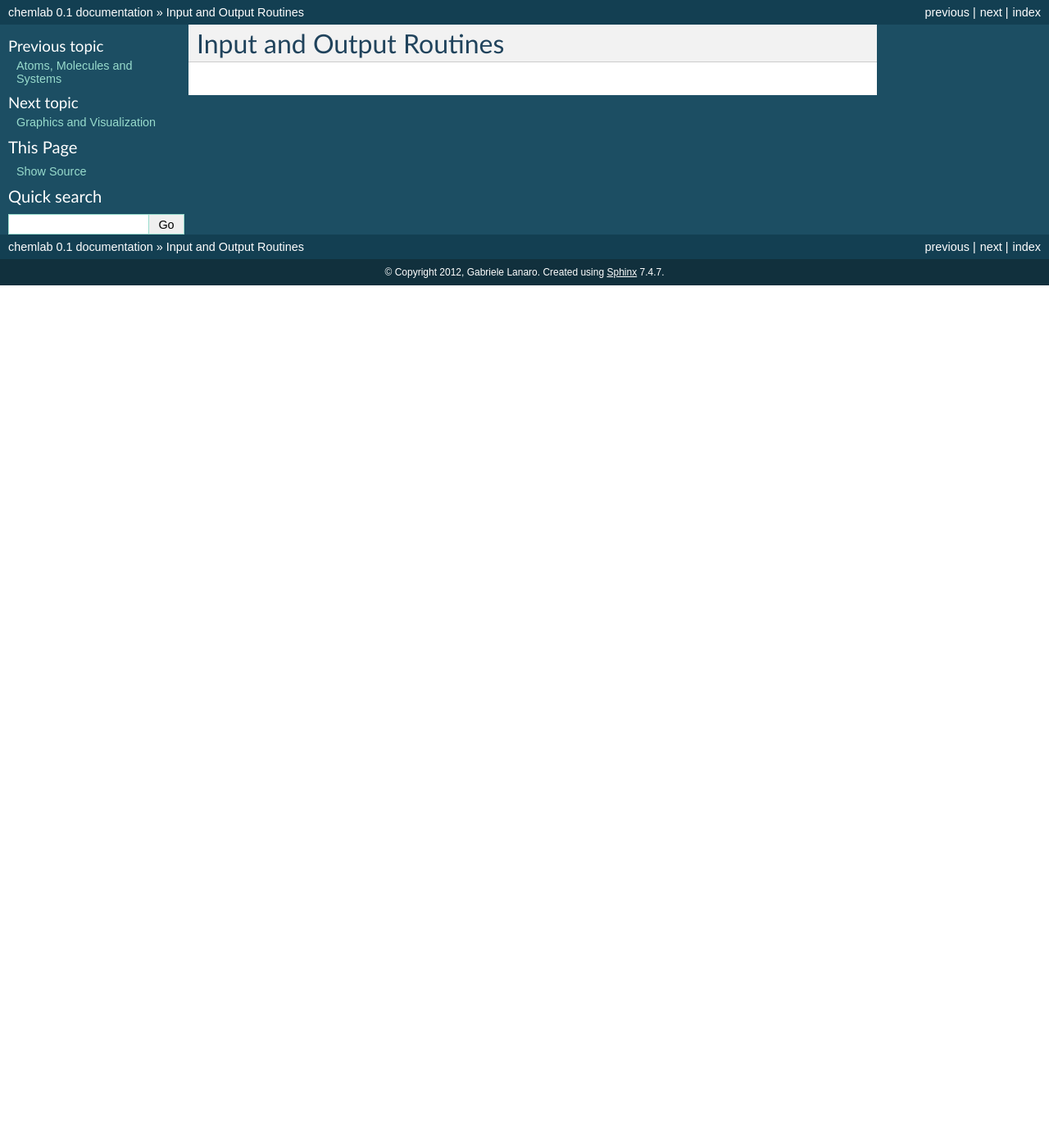
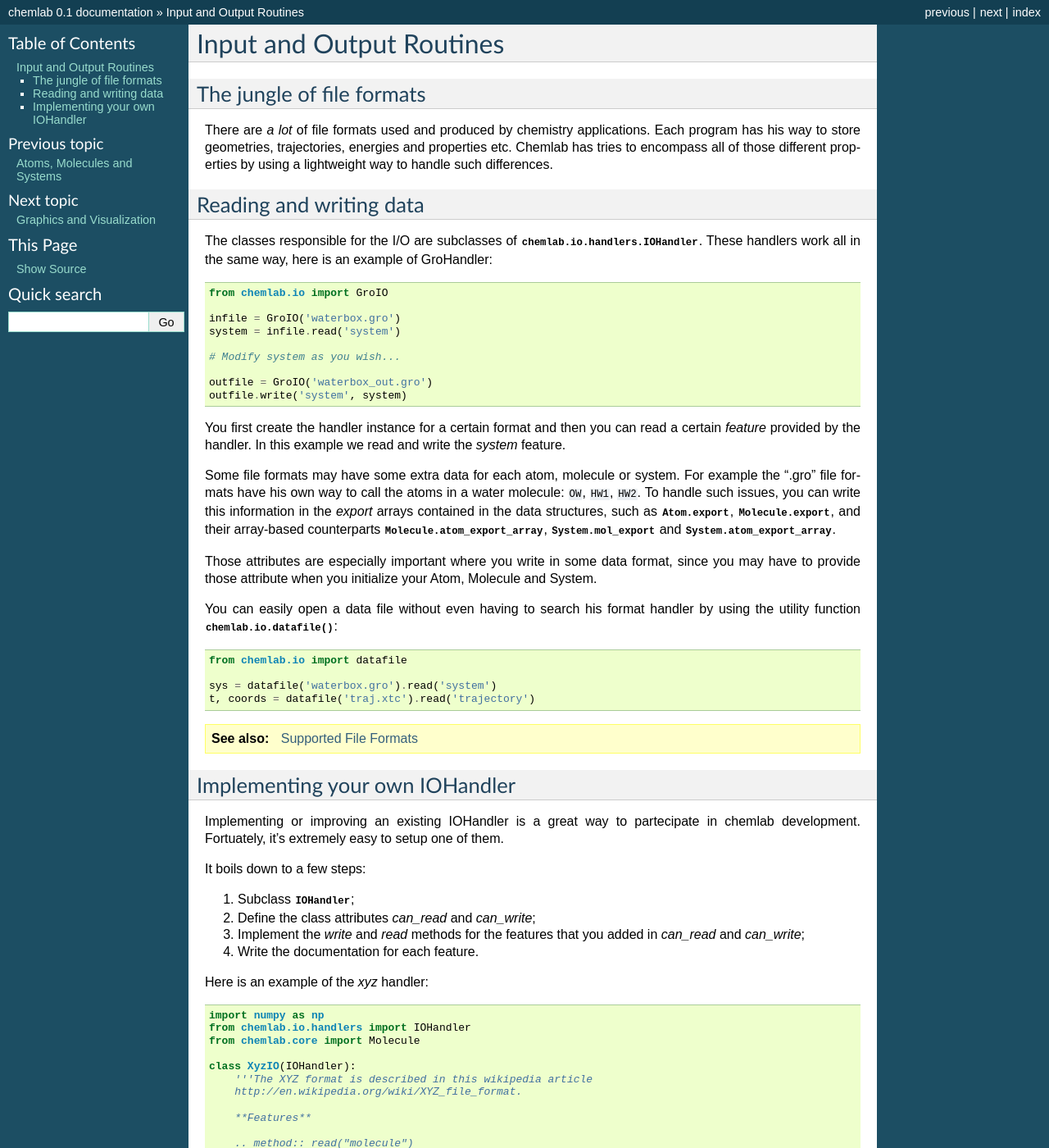
Before and after one commit to chemlab/chemlab, a Sphinx documentation site: the page built from docs/io.rst, in a window 1280 px wide and 1400 px high. Shown: the whole window at 82% size. Built offline with Sphinx 7.4.7, drawn with Linux system fonts in a browser that asks for light colours; formulas are drawn with MathJax 3; some of the changed text lies outside the part shown.

Commit message:
Added io reference documentation closes #54

```diff
--- a/docs/io.rst
+++ b/docs/io.rst
@@ -1,3 +1,149 @@
 =========================
 Input and Output Routines
 =========================
+
+The jungle of file formats
+--------------------------
+
+There are *a lot* of file formats used and produced by chemistry
+applications. Each program has his way to store geometries,
+trajectories, energies and properties etc. Chemlab has tries to
+encompass all of those different properties by using a lightweight
+way to handle such differences.
+
+Reading and writing data
+------------------------
+
+The classes responsible for the I/O are subclasses of
+:py:class:`chemlab.io.handlers.IOHandler`. These handlers work all in the same
+way, here is an example of GroHandler::
+
+  from chemlab.io import GroIO
+
+  infile = GroIO('waterbox.gro')
+  system = infile.read('system')
+
+  # Modify system as you wish...
+
+  outfile = GroIO('waterbox_out.gro')
+  outfile.write('system', system)
+
+You first create the handler instance for a certain format and then
+you can read a certain *feature* provided by the handler. In this example
+we read and write the *system* feature.
+
+Some file formats may have some extra data for each atom, molecule or
+system. For example the ".gro" file formats have his own way to call
+the atoms in a water molecule: ``OW``, ``HW1``, ``HW2``. To handle
+such issues, you can write this information in the *export* arrays
+contained in the data structures, such as :py:attr:`Atom.export`,
+:py:attr:`Molecule.export`, and their array-based counterparts
+:py:attr:`Molecule.atom_export_array`, :py:attr:`System.mol_export` and
+:py:attr:`System.atom_export_array`.
+
+Those attributes are especially important where you write in some data
+format, since you may have to provide those attribute when you
+initialize your Atom, Molecule and System.
+
+You can easily open a data file without even having to search his format
+handler by using the utility function :py:func:`chemlab.io.datafile`::
+
+  from chemlab.io import datafile
+
+  sys = datafile('waterbox.gro').read('system')
+  t, coords = datafile('traj.xtc').read('trajectory')
+
+.. seealso:: :doc:`api/chemlab.io.handlers`
+
+Implementing your own IOHandler
+-------------------------------
+
+Implementing or improving an existing IOHandler is a great way to
+partecipate in chemlab development. Fortuately, it's extremely easy to
+setup one of them.
+
+It boils down to a few steps:
+
+1) Subclass :py:class:`~chemlab.io.handlers.IOHandler`;
+2) Define the class attributes *can_read* and *can_write*;
+3) Implement the *write* and *read* methods for the
+   features that you added in *can_read* and *can_write*;
+4) Write the documentation for each feature.
+
+Here is an example of the `xyz` handler::
+
+  import numpy as np
+  from chemlab.io.handlers import IOHandler
+  from chemlab.core import Molecule
+
+  class XyzIO(IOHandler):
+      '''The XYZ format is described in this wikipedia article
+      http://en.wikipedia.org/wiki/XYZ_file_format.
+
+      **Features**
+
+      .. method:: read("molecule")
+
+         Read the coordinates in a :py:class:`~chemlab.core.Molecule` instance.
+
+      .. method:: write("molecule", mol)
+
+         Writes a :py:class:`~chemlab.core.Molecule` instance in the XYZ format.
+      '''
+
+      can_read = ['molecule']
+      can_write = ['molecule']
+
+      def __init__(self, filename):
+          self.filename = filename
+
+      def read(self, feature):
+          self.check_feature(feature, "read")
+          lines = open(self.filename).readlines()
+
+          num = int(lines[0])
+          title = lines[1]
+
+          if feature == 'title':
+              return title
+
+          if feature == 'molecule':
+              type_array = []
+              r_array = []
+              for l in lines[2:]:
+                  type, x, y, z = l.split()
+                  r_array.append([float(x),float(y),float(z)])
+                  type_array.append(type)
+
+              r_array = np.array(r_array)/10 # To nm
+              type_array = np.array(type_array)
+
+              return Molecule.from_arrays(r_array=r_array, type_array=type_array)
+
+
+      def write(self, feature, mol):
+          self.check_feature(feature, "write")
+          lines = []
+          if feature == 'molecule':
+              lines.append(str(mol.n_atoms))
+
+              lines.append('Generated by chemlab')
+              for t, (x, y, z) in zip(mol.type_array, mol.r_array):
+                  lines.append('    %s       %.6f      %.6f      %.6f' %
+                               (t, x*10, y*10, z*10))
+
+              open(self.filename, 'w').write('\n'.join(lines))
+
+A few remarks:
+
+- It is recommended to use the method
+   :py:meth:`~chemlab.io.handlers.IOHandler.check_feature` before
+   performing read/write. This will check that the feature is present
+   in the can_read/can_write list;
+- If you want to squeeze out performance you should use
+   :py:meth:`Molecule.from_arrays` and :py:meth:`System.from_arrays`;
+- You can read whatever data you wish, for example the
+   :py:class:`~chemlab.io.handlers.EdrIO` handler does not read
+   Molecule or System at all;
+- You can definitely take inspiration from the handlers included in
+  chemlab, :doc:`api/chemlab.io.handlers`.
```
Also changed, not shown: 3 other files.
